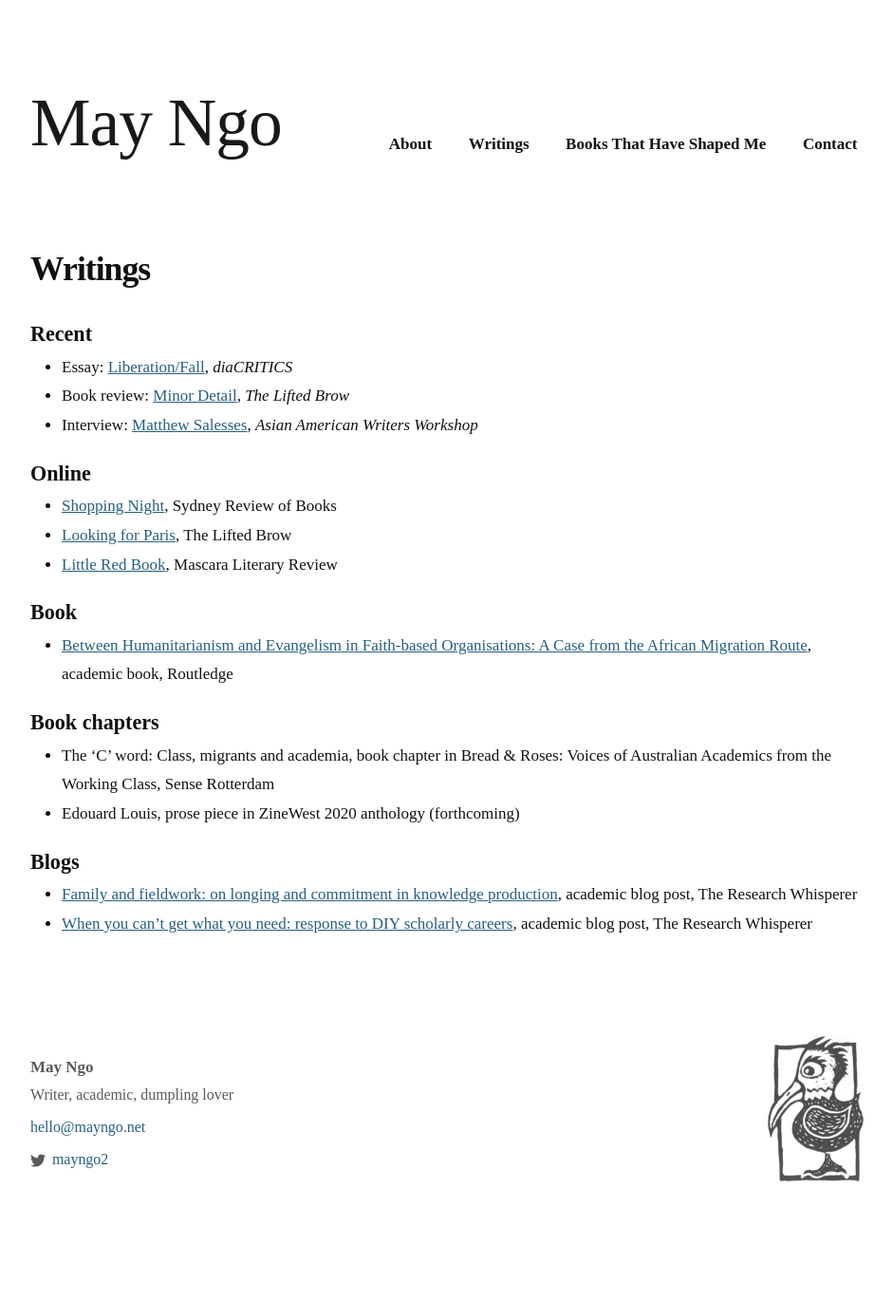
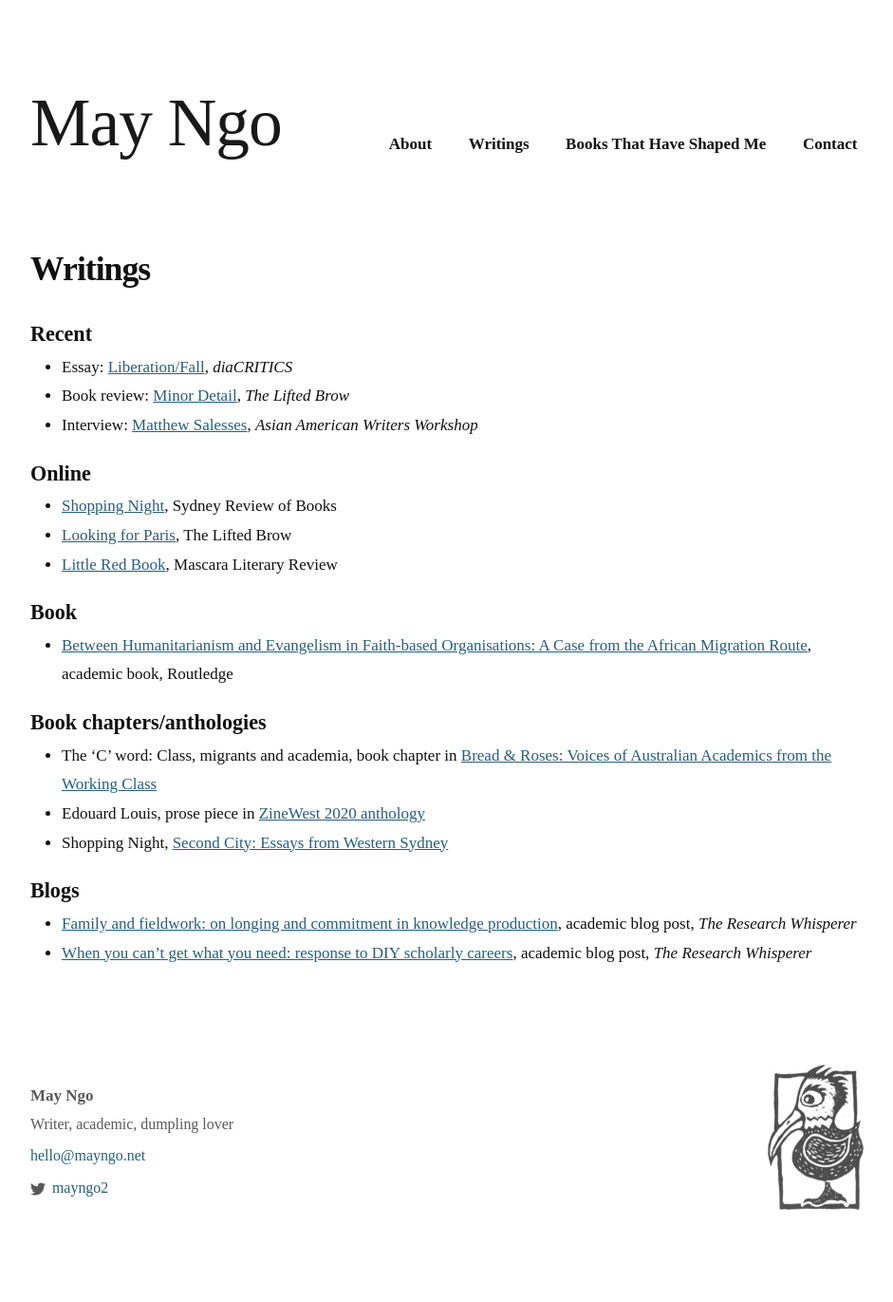
Before and after one commit to mayngo-net/mayngo-net.github.io, a Jekyll site: the page built from writings.markdown, in a window 1280 px wide. Shown: the whole page at 95% size, without its empty margins (168-1109 px from the left). Built offline with Jekyll 4.4.1, drawn with Linux system fonts in a browser that asks for light colours; some web fonts are replaced; before the commit the page ends 1340 px from its top, so only the background shows below that.

Commit message:
Create writings.markdown

```diff
--- a/writings.markdown
+++ b/writings.markdown
@@ -20,10 +20,11 @@ order: 200
 - [Between Humanitarianism and Evangelism in Faith-based Organisations: A Case from the African Migration Route](https://www.routledge.com/Between-Humanitarianism-and-Evangelism-in-Faith-based-Organisations-A/Ngo/p/book/9781138674172), academic book, Routledge
 
 
-## Book chapters
-- The ‘C’ word: Class, migrants and academia, book chapter in Bread &amp; Roses: Voices of Australian Academics from the Working Class, Sense Rotterdam
-- Edouard Louis, prose piece in ZineWest 2020 anthology (forthcoming)
+## Book chapters/anthologies
+- The ‘C’ word: Class, migrants and academia, book chapter in [Bread &amp; Roses: Voices of Australian Academics from the Working Class](https://www.springer.com/gp/book/9789463001274)
+- Edouard Louis, prose piece in [ZineWest 2020 anthology](https://nwg-inc.com/word/?p=4114)
+- Shopping Night, [Second City: Essays from Western Sydney](https://giramondopublishing.com/books/second-city-essays-from-western-sydney/)
 
 ## Blogs
-- [Family and fieldwork: on longing and commitment in knowledge production](https://researchwhisperer.org/2018/05/01/family-and-fieldwork-on-longing-and-commitment-in-knowledge-production/), academic blog post, The Research Whisperer
-- [When you can’t get what you need: response to DIY scholarly careers](https://theresearchwhisperer.wordpress.com/2015/09/15/response-to-diy-scholarly-careers/#more-3910), academic blog post, The Research Whisperer
+- [Family and fieldwork: on longing and commitment in knowledge production](https://researchwhisperer.org/2018/05/01/family-and-fieldwork-on-longing-and-commitment-in-knowledge-production/), academic blog post, _The Research Whisperer_
+- [When you can’t get what you need: response to DIY scholarly careers](https://theresearchwhisperer.wordpress.com/2015/09/15/response-to-diy-scholarly-careers/#more-3910), academic blog post, _The Research Whisperer_
```
